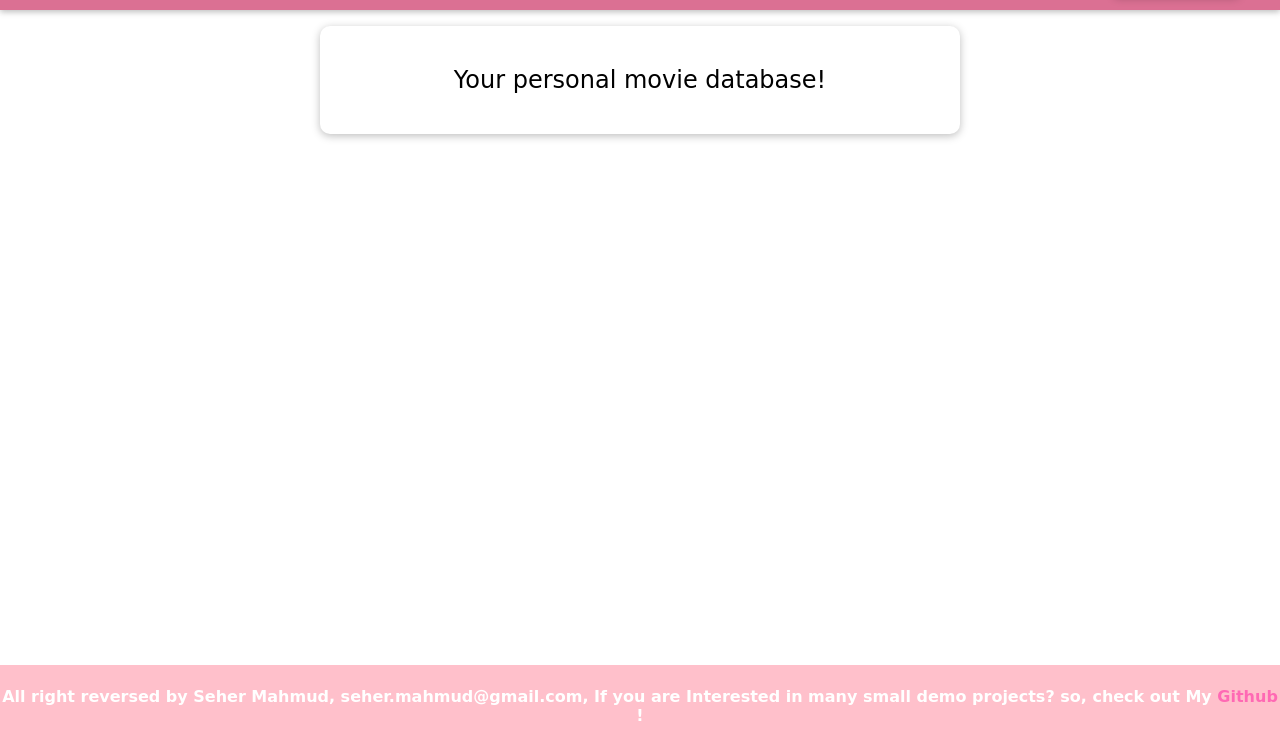
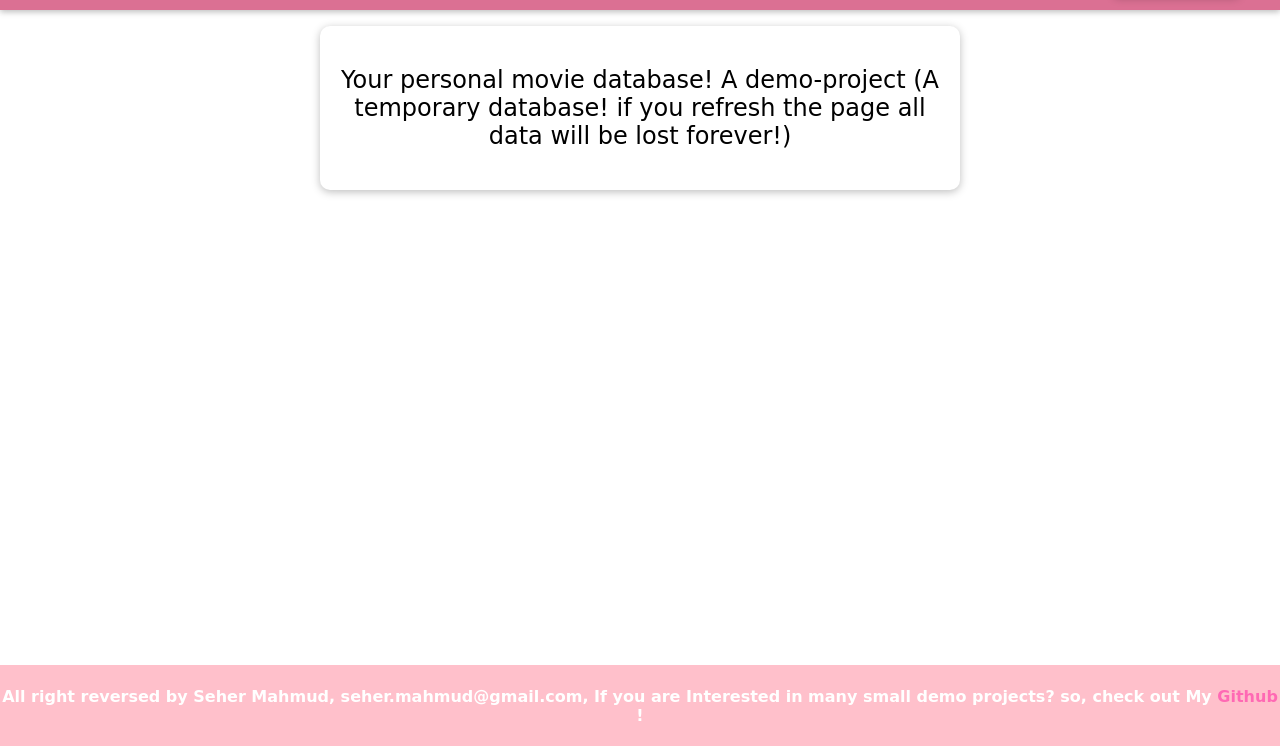
Before and after one commit to sehermahmud/personal-movie-database, a website: page index.html in a window 1280 px wide. Shown: the part 54-800 px from the top of the page. Drawn offline with Linux system fonts and the light colour scheme; a web font is replaced by a local one.

Commit message:
Added some changes to the file

```diff
--- a/index.html
+++ b/index.html
@@ -65,7 +65,7 @@
 
     <main>
       <section id="entry-text" class="card">
-        <p>Your personal movie database!</p>
+        <p>Your personal movie database! A demo-project (A temporary database! if you refresh the page all data will be lost forever!)</p>
       </section>
       <ul id="movie-list"></ul>
     </main>
```
